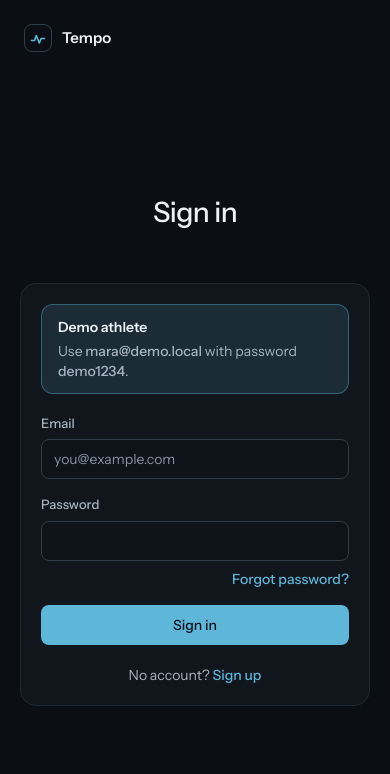
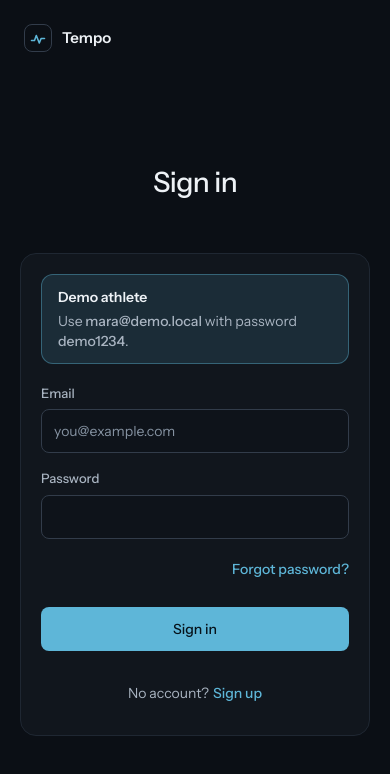
Before and after one commit to ErikSteLarsen/glowing-couscous, a Next.js app: page /login in a window 390 px wide. Shown: the top 774 px of the page. Built offline with nearby package versions, Linux system fonts and the light colour scheme; no server answers.

Commit message:
fix(auth): enlarge mobile sign-in and recovery targets

```diff
--- a/app/(auth)/login/page.tsx
+++ b/app/(auth)/login/page.tsx
@@ -4,6 +4,7 @@ import { getProviders, signIn } from 'next-auth/react';
 import { useRouter } from 'next/navigation';
 import Link from 'next/link';
 import {
+  buttonFocusClassName,
   dangerTextClassName,
   formFieldClassName,
   formLabelClassName,
@@ -77,7 +78,7 @@ export default function LoginPage() {
               onChange={(e) => setEmail(e.target.value)}
               placeholder="you@example.com"
               required
-              className={formFieldClassName}
+              className={`${formFieldClassName} max-md:min-h-11`}
             />
           </div>
           <div>
@@ -89,17 +90,17 @@ export default function LoginPage() {
               value={password}
               onChange={(e) => setPassword(e.target.value)}
               required
-              className={formFieldClassName}
+              className={`${formFieldClassName} max-md:min-h-11`}
             />
-            <p className="mt-2 text-right text-sm">
-              <Link href="/forgot-password" className="font-medium text-[var(--brand)] underline-offset-4 hover:underline">Forgot password?</Link>
+            <p className="mt-2 flex justify-end text-sm">
+              <Link href="/forgot-password" className={`inline-flex items-center rounded-sm font-medium text-[var(--brand)] underline-offset-4 hover:underline max-md:min-h-11 ${buttonFocusClassName}`}>Forgot password?</Link>
             </p>
           </div>
           {error && <p className={dangerTextClassName} role="alert">{error}</p>}
           <button
             type="submit"
             disabled={loading}
-            className={`${primaryButtonClassName} w-full`}
+            className={`${primaryButtonClassName} w-full max-md:min-h-11`}
           >
             {loading ? 'Signing in…' : 'Sign in'}
           </button>
@@ -114,13 +115,13 @@ export default function LoginPage() {
             <button
               onClick={() => signIn('google', { callbackUrl: readCallbackUrl() ?? '/' })}
               disabled={loading}
-              className={`${secondaryButtonClassName} w-full`}
+              className={`${secondaryButtonClassName} w-full max-md:min-h-11`}
             >
               Continue with Google
             </button>
           </>
         )}
-        <p className="mt-5 text-center text-sm text-[var(--text-secondary)]">
+        <p className="mt-5 flex flex-wrap items-center justify-center gap-x-1 text-sm text-[var(--text-secondary)]">
           No account?{' '}
            <a
              href="/signup"
@@ -130,7 +131,7 @@ export default function LoginPage() {
                event.preventDefault();
                router.push(`/signup?callbackUrl=${encodeURIComponent(callbackUrl)}`);
              }}
-             className="font-medium text-[var(--brand)] hover:text-[var(--text)]"
+             className={`inline-flex items-center rounded-sm font-medium text-[var(--brand)] underline-offset-4 hover:underline max-md:min-h-11 ${buttonFocusClassName}`}
            >
             Sign up
           </a>
```
